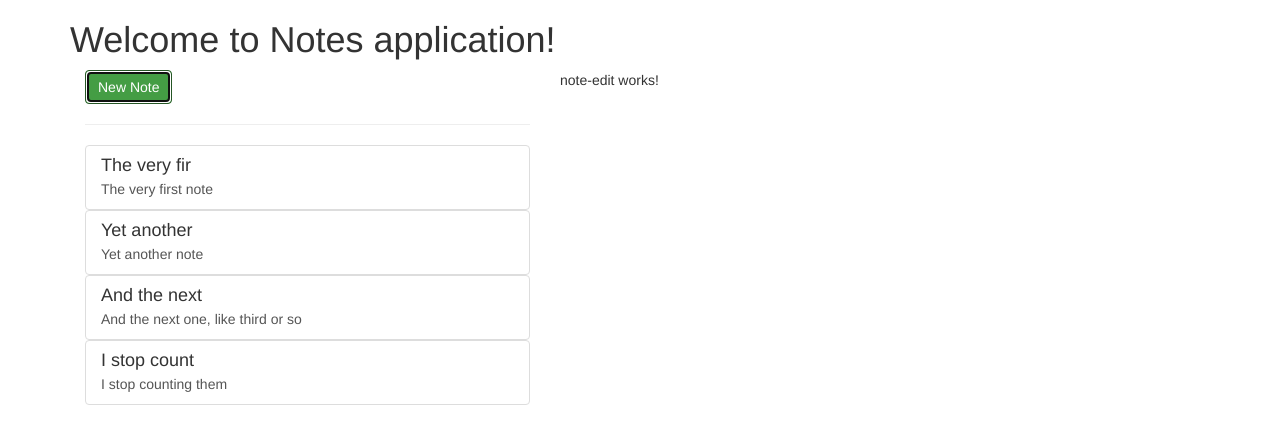
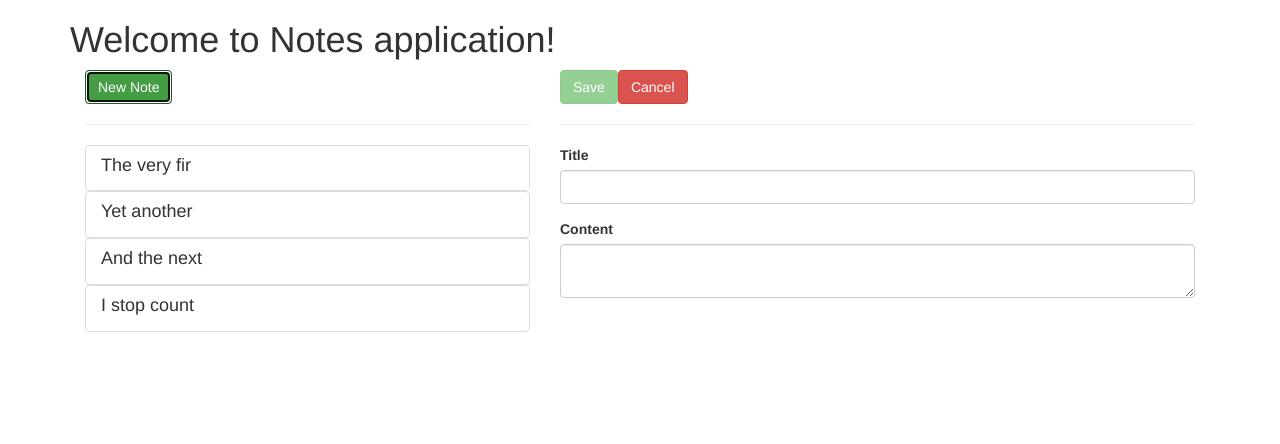
Before and after one commit to jgronost/my-reactive-angular, an Angular app: page /notes in a window 1280 px wide. Both pictures are taken after a click on the button "New Note". Shown: the top 444 px of the page. Built offline with nearby package versions, Linux system fonts and the light colour scheme.

Commit message:
note edit implemented

```diff
--- a/src/app/notes/note-detail/note-detail.component.css
+++ b/src/app/notes/note-detail/note-detail.component.css
@@ -0,0 +1,3 @@
+p {
+  white-space: pre-wrap;
+}
--- a/src/app/notes/note-detail/note-detail.component.html
+++ b/src/app/notes/note-detail/note-detail.component.html
@@ -1,16 +1,18 @@
 <div class="row">
   <div class="col-xs-12">
-    <h1>{{note.title}}</h1>
+    <button class="btn btn-primary" (click)="onEditNote()">Edit Note</button>
+    <button class="btn btn-danger" (click)="onDeleteNote()">Delete Note</button>
   </div>
 </div>
+<hr>
 <div class="row">
   <div class="col-xs-12">
-        <button class="btn btn-primary" (click)="onEditNote()">Edit Note</button>
-        <button class="btn btn-danger" (click)="onDeleteNote()">Delete Note</button>
-    </div>
+    <h2>{{note.title}}</h2>
+  </div>
 </div>
+<hr>
 <div class="row">
   <div class="col-xs-12">
-    {{note.content}}
+    <p>{{note.content}}</p>
   </div>
 </div>
--- a/src/app/notes/note-edit/note-edit.component.css
+++ b/src/app/notes/note-edit/note-edit.component.css
@@ -0,0 +1,3 @@
+textarea {
+  white-space: pre-wrap;
+}
--- a/src/app/notes/note-edit/note-edit.component.html
+++ b/src/app/notes/note-edit/note-edit.component.html
@@ -1,3 +1,38 @@
-<p>
-  note-edit works!
-</p>
+    <form [formGroup]="noteForm" (ngSubmit)="onSubmit()">
+      <div class="row">
+      <div class="col-xs-12">
+        <button type="submit" class="btn btn-success"
+                [disabled]="!noteForm.valid"
+        >Save
+        </button>
+        <button type="button" class="btn btn-danger"
+                (click)="onCancel()"
+        >Cancel
+        </button>
+      </div>
+      </div>
+      <hr>
+      <div class="row">
+      <div class="col-xs-12">
+        <div class="form-group">
+          <label for="title">Title</label>
+          <input id="title" class="form-control"
+                 type="text"
+                 formControlName="title"
+          >
+        </div>
+      </div>
+      </div>
+      <div class="row">
+      <div class="col-xs-12">
+        <div class="form-group">
+          <label for="content">Content</label>
+          <textarea id="content"
+                    class="form-control"
+                    formControlName="content"
+          >
+          </textarea>
+        </div>
+      </div>
+      </div>
+    </form>
--- a/src/app/notes/note-edit/note-edit.component.ts
+++ b/src/app/notes/note-edit/note-edit.component.ts
@@ -1,4 +1,8 @@
-import { Component, OnInit } from "@angular/core";
+import {Component, OnInit} from "@angular/core";
+import {FormControl, FormGroup, Validators} from "@angular/forms";
+import {ActivatedRoute, Params, Router} from "@angular/router";
+import {NotesService} from "../notes.service";
+import {Note} from "../note";
 
 @Component({
   selector: "app-note-edit",
@@ -6,10 +10,54 @@ import { Component, OnInit } from "@angular/core";
   styleUrls: ["./note-edit.component.css"]
 })
 export class NoteEditComponent implements OnInit {
+  id: number;
+  editMode = false;
+  noteForm: FormGroup;
 
-  constructor() { }
+  constructor(private router: Router,
+              private route: ActivatedRoute,
+              private notesService: NotesService) {
+  }
 
   ngOnInit() {
+    this.route.params.subscribe((params: Params) => {
+      this.id = +params["id"];
+      this.editMode = params["id"] != null;
+      this.initForm();
+    });
+
   }
 
+  onCancel() {
+    this.router.navigate(["../"], {relativeTo: this.route});
+  }
+
+  onSubmit() {
+    const note = new Note(
+      this.noteForm.value["title"],
+      this.noteForm.value["content"]);
+
+    if (this.editMode) {
+      this.notesService.updateNote(this.noteForm.value, this.id);
+    } else {
+      this.notesService.addNote(this.noteForm.value);
+    }
+    this.router.navigate(["../"], {relativeTo: this.route});
+  }
+
+  private initForm() {
+    let noteTitle = "";
+    let noteContent = "";
+
+    if (this.editMode) {
+      const note = this.notesService.getNote(this.id);
+      noteTitle = note.title;
+      noteContent = note.content;
+    }
+
+    this.noteForm = new FormGroup({
+      "title": new FormControl(noteTitle, Validators.required),
+      "content": new FormControl(noteContent),
+    });
+  }
 }
--- a/src/app/notes/note-list/note-item/note-item.component.html
+++ b/src/app/notes/note-list/note-item/note-item.component.html
@@ -5,6 +5,5 @@
 >
   <div class="pull-left">
     <h4 class="list-group-item-heading">{{note.title}}</h4>
-    <p class="list-group-item-text">{{note.content}}</p>
   </div>
 </a>
--- a/src/app/notes/note.ts
+++ b/src/app/notes/note.ts
@@ -2,9 +2,13 @@ export class Note {
   title: string;
   content: string;
 
-  constructor (content: string) {
+  constructor (content: string, title?: string) {
     this.content = content;
-    this.title = content.substr(0, 12);
+
+    if (!title) {
+      this.title = content.substr(0, 12);
+    } else {
+      this.title = title;
+    }
   }
-
 }
```
